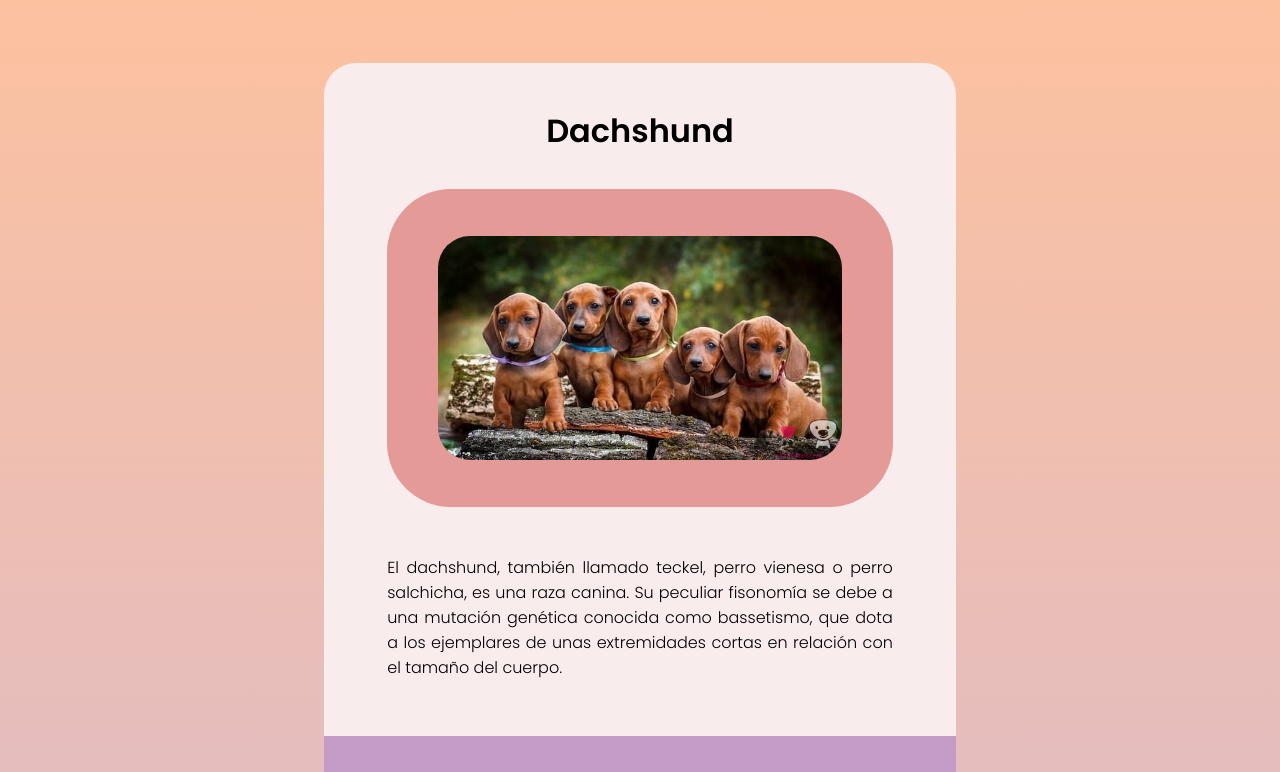
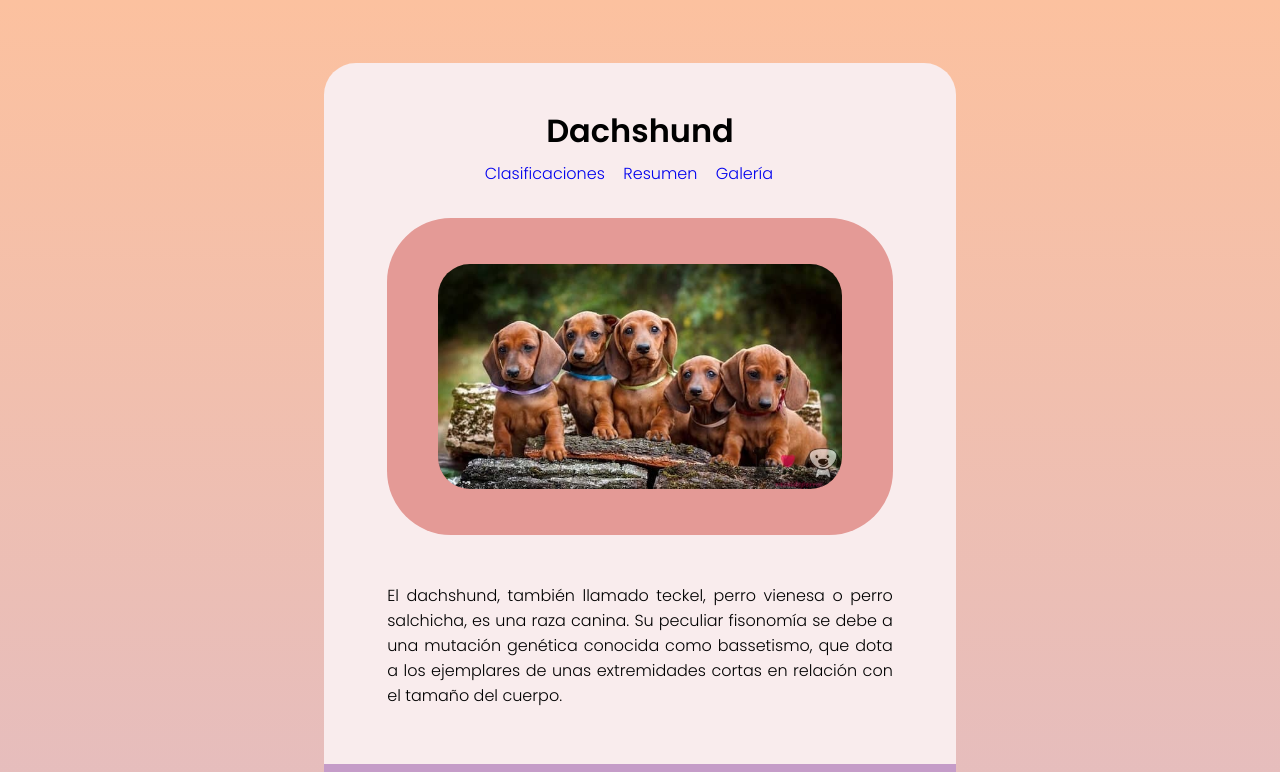
Before and after one commit to reginaroji/Algoritmos, a plain HTML site: page Ejercicios CSS/Perritos Salchicha/index.html in a window 1280 px wide. Shown: the top 772 px of the page. Drawn offline with Linux system fonts and the light colour scheme.

Commit message:
Agregué el menú superior

```diff
--- a/Ejercicios CSS/Perritos Salchicha/index.html
+++ b/Ejercicios CSS/Perritos Salchicha/index.html
@@ -11,6 +11,13 @@
     <div id="contenido">
         <div id="inicio">
             <h1>Dachshund</h1>
+            <div id="menu">
+                <ul>
+                    <li><a href="#clasificaciones">Clasificaciones</a></li>
+                    <li><a href="#resumen">Resumen</a></li>
+                    <li><a href="#galeria">Galería</a></li>
+                </ul>
+            </div>
             <div id="background-img">
                 <img src="Assets/salchichas-banner.jpg" alt="">
             </div>
@@ -37,7 +44,8 @@
                 <li>Pelo largo</li>
             </ul>
             <p>Estos dos últimos pueden ser de color negro con rojo fuego, marrón chocolate y dorado.</p>
-            <table id="tabla" cellpadding="5">
+            <table id="resumen" cellpadding="5">
+                <caption><h3>Resumen</h3></caption>
                 <tr>
                     <th>Tamaño y peso</th>
                     <th>Pelo</th>
--- a/Ejercicios CSS/Perritos Salchicha/style.css
+++ b/Ejercicios CSS/Perritos Salchicha/style.css
@@ -26,8 +26,31 @@ body {
 
 h1 {
     text-align: center;
-    padding: 7% 5% 2% 5%;
+    padding: 7% 5% 0 5%;
     font-weight: 600;
+}
+
+#menu {
+    margin: -1rem 20% 2rem 18%;
+    padding-top: 0;
+}
+
+#menu ul {
+    list-style-type: none;
+}
+
+a {
+    text-decoration: none;
+}
+
+#menu li {
+    display: inline;
+    text-align: center;
+    margin: 0 2%;
+}
+
+a:hover {
+    color: #BEB6F2;
 }
 
 #background-img {
@@ -67,7 +90,7 @@ p, li {
     /*border-radius: 0 0 2rem 2rem; */
 }
 
-#tabla {
+#resumen {
     width: 100%;
     text-align: justify;
     border-collapse: collapse;
@@ -79,7 +102,7 @@ table, th, td {
     border: 3px solid #c782cc;
 }
 
-#tabla th {
+#resumen th {
     text-align: center;
 }
 
@@ -91,12 +114,17 @@ table td {
     background-color: #E49A9E;
     margin-top: 0%;
     padding-top: 3%;
-    padding-bottom: 5%;
+    padding-bottom: 7%;
     border-radius: 0 0 2rem 2rem;
     animation-name: galery;
     /*background: linear-gradient(to bottom, #E49A9E, #e6898d); */
     animation-duration: 10s;
     animation-iteration-count: infinite;
+}
+
+#galeria h2 {
+    padding-bottom: 3%;
+    margin-bottom: 0;
 }
 
 .slider {
@@ -118,9 +146,7 @@ table td {
     scroll-snap-align: center;
 }
 
-#galeria h2 {
-    padding-bottom: 3%;
-}
+
 
 @keyframes galery {
     0%   {background-color: #E49A9E;}
```
